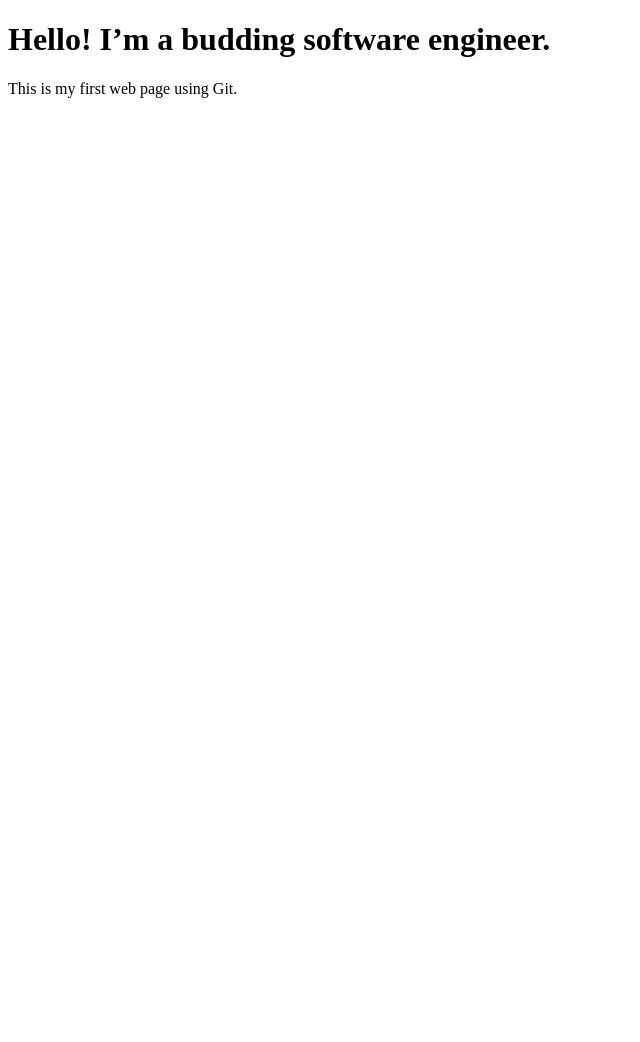
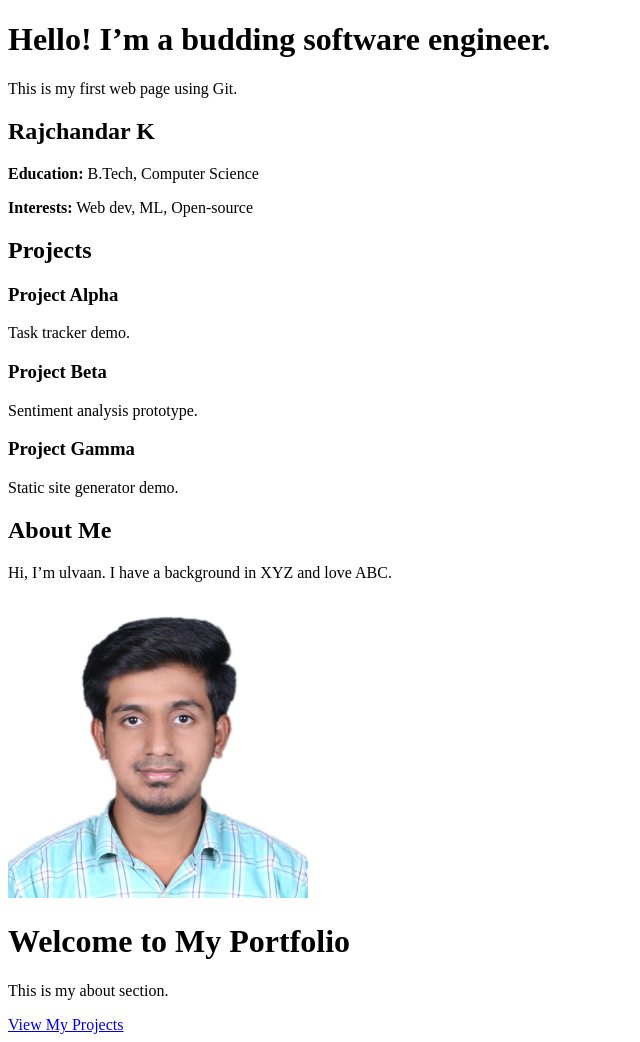
Before and after one commit to ulvaan2106/myportfolio, a plain HTML site: page index.html in a window 1280 px wide. Shown: the whole page, without its empty margins (0-640 px from the left). Before the commit the page ends 800 px from the top, so only its background shows below. Drawn offline with Linux system fonts and the light colour scheme; files whose address does not match are found by name.

Commit message:
Update index.html

```diff
--- a/index.html
+++ b/index.html
@@ -5,4 +5,36 @@
 <h1>Hello! I’m a budding software engineer.</h1>
 <p>This is my first web page using Git.</p>
 </body>
+
+<section id="about">
+  <h1>Rajchandar K</h1>
+  <p><strong>Education:</strong> B.Tech, Computer Science</p>
+  <p><strong>Interests:</strong> Web dev, ML, Open-source</p>
+</section>
+
+<section id="projects">
+  <h2>Projects</h2>
+  <article><h3>Project Alpha</h3><p>Task tracker demo.</p></article>
+  <article><h3>Project Beta</h3><p>Sentiment analysis prototype.</p></article>
+  <article><h3>Project Gamma</h3><p>Static site generator demo.</p></article>
+</section>
+
+<section id="about">
+  <h2>About Me</h2>
+  <p>Hi, I’m ulvaan. I have a background in XYZ and love ABC.</p>
+  <img src="/Users/ulvaansyed/myportfolio1/7752.jpg" alt="My Photo" width="300">
+</section>
+
 </html>
+
+<!DOCTYPE html>
+<html>
+<head>
+  <title>My Portfolio</title>
+</head>
+<body>
+  <h1>Welcome to My Portfolio</h1>
+  <p>This is my about section.</p>
+  <a href="project.html">View My Projects</a>
+</body>
+</html>
```
